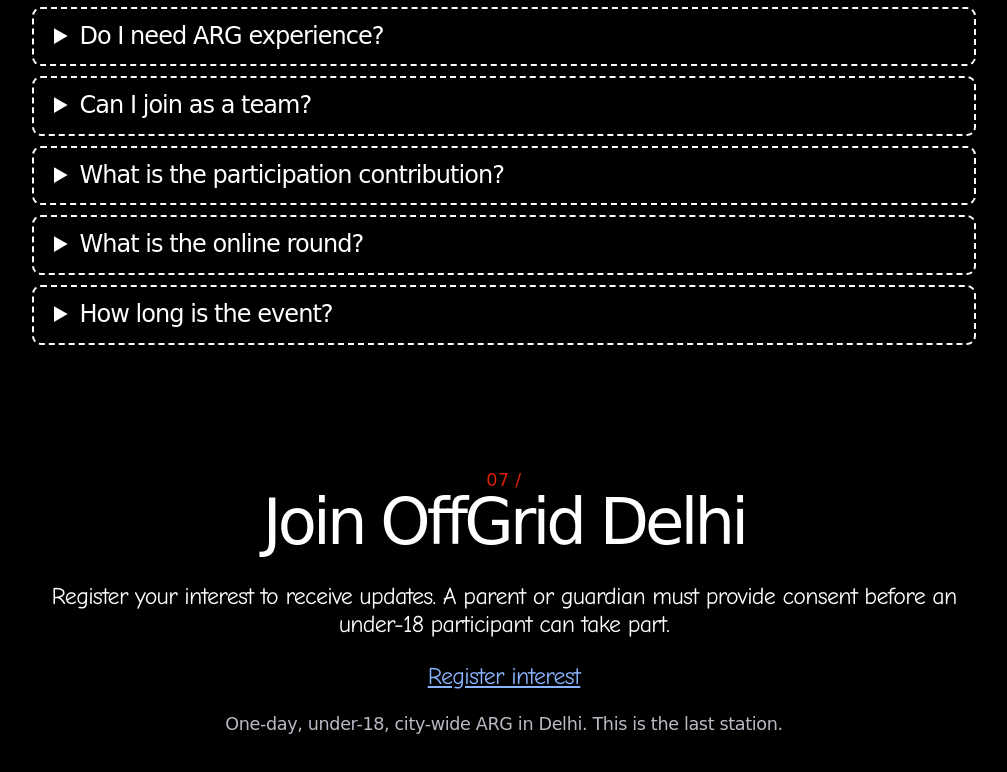
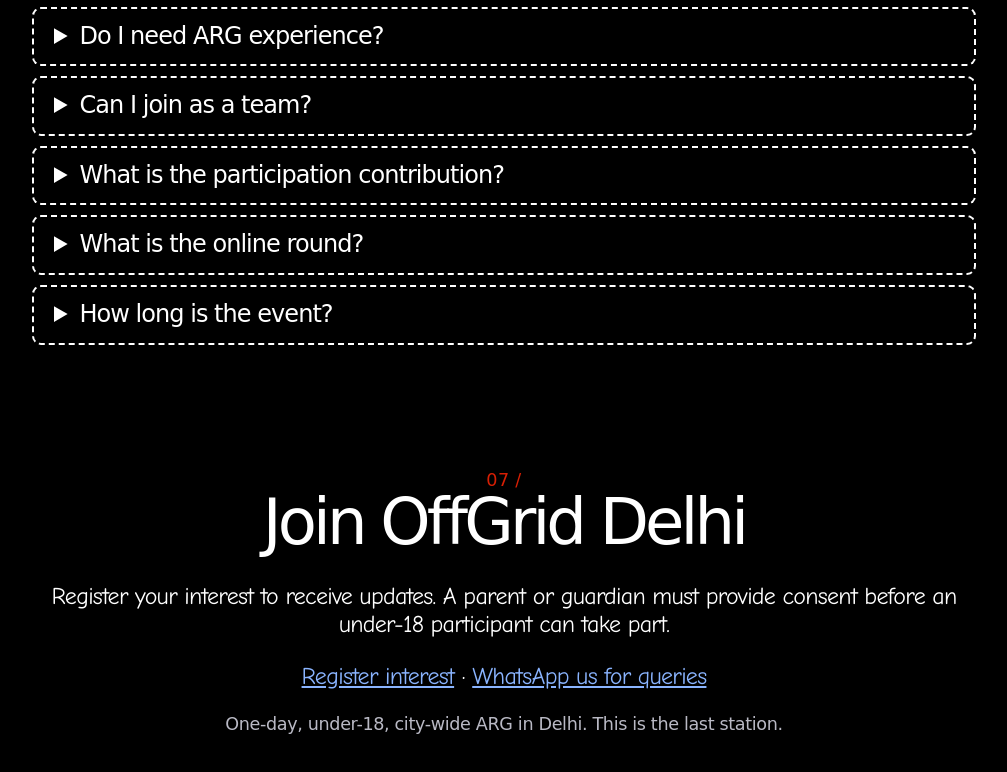
Before and after one commit to buildwithutkarsh-cpu/offgrid, a plain HTML site: page index.html in a window 1280 px wide. Shown: the part 4040-4812 px from the top of the page, without its empty margins (136-1143 px from the left). Drawn offline with Linux system fonts and the light colour scheme; a web font is replaced by a local one.

Commit message:
feat: add WhatsApp contact link for queries in registration section

```diff
--- a/index.html
+++ b/index.html
@@ -136,7 +136,7 @@
 
 <h2 id="join">Join OffGrid Delhi</h2>
 <p>Register your interest to receive updates. A parent or guardian must provide consent before an under-18 participant can take part.</p>
-<p><a href="/register">Register interest</a></p>
+<p><a href="/register">Register interest</a> &middot; <a href="https://wa.me/918750955845?text=Hi%2C%20I%20have%20a%20question%20about%20OffGrid%20Delhi." target="_blank" rel="noopener noreferrer">WhatsApp us for queries</a></p>
 <p class="dim">One-day, under-18, city-wide ARG in Delhi. This is the last station.</p>
 </main>
 <script>
```
